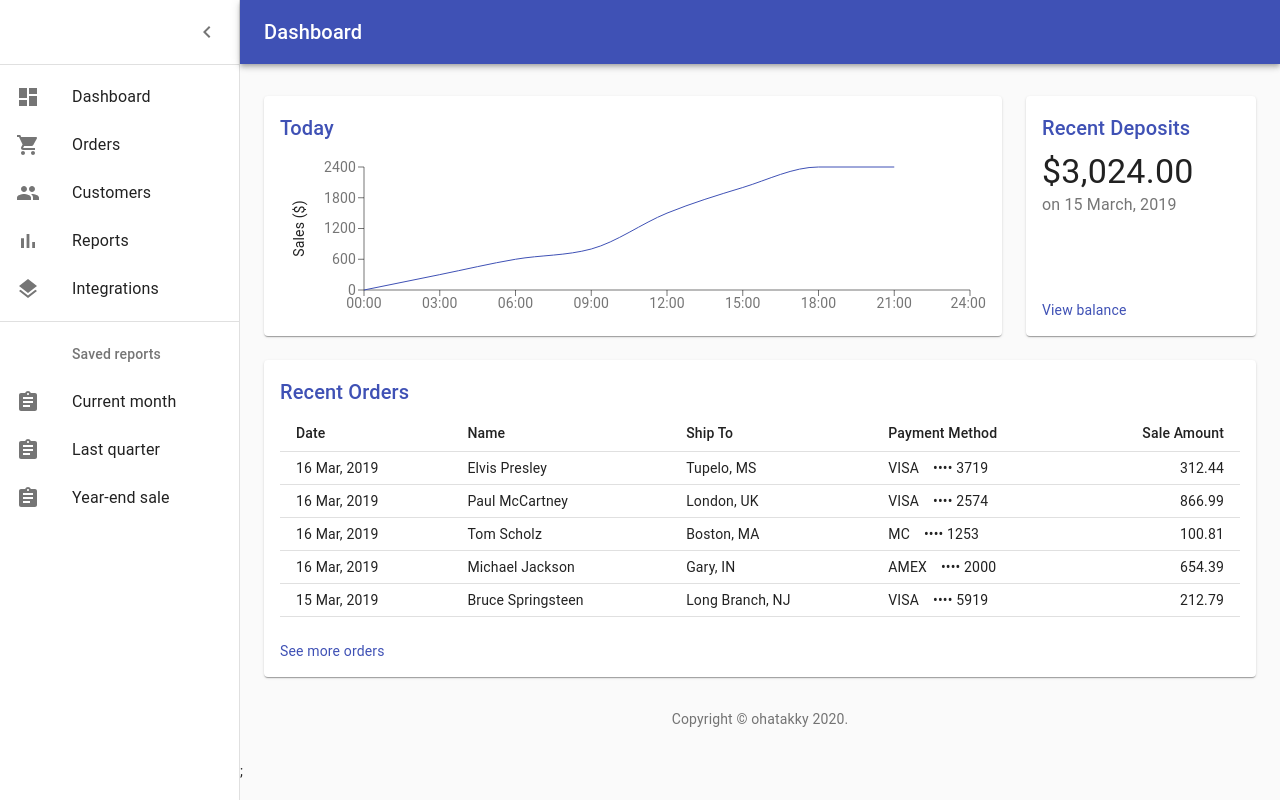
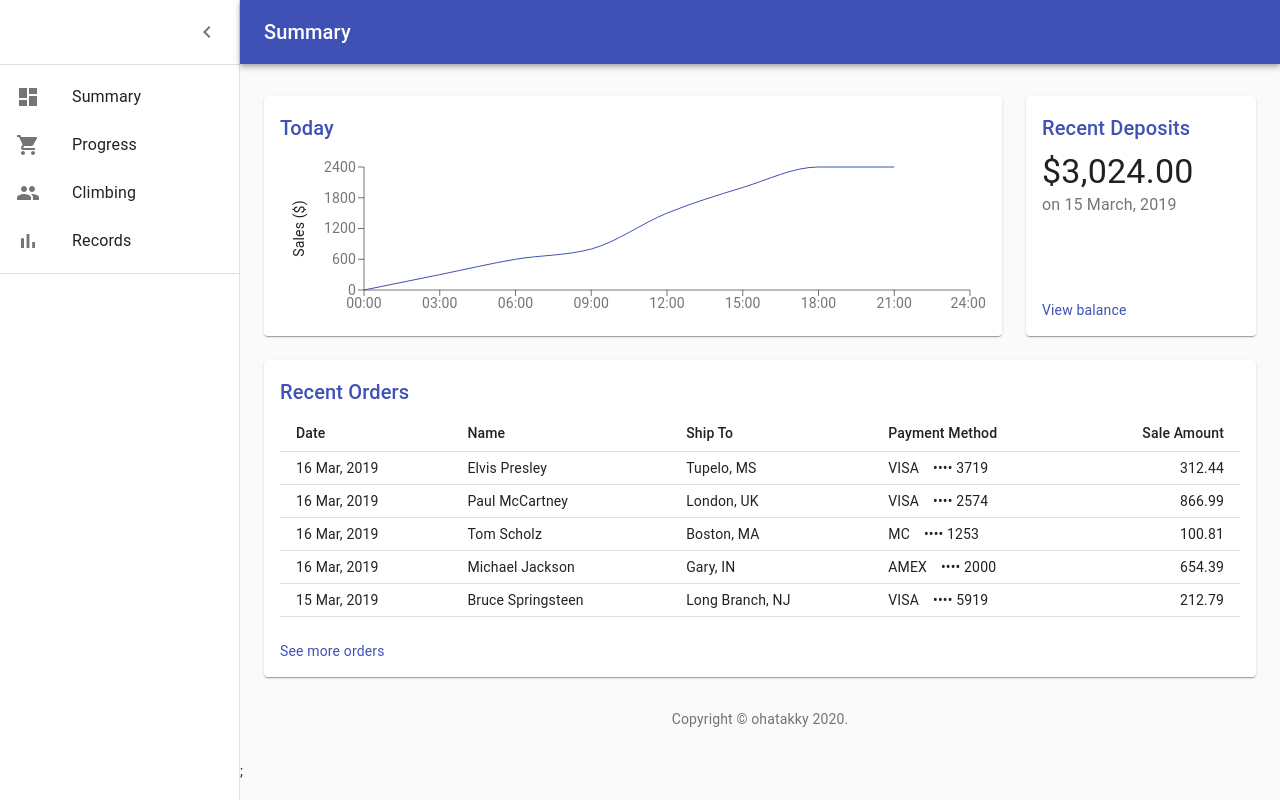
Before and after one commit to ohatakky/dashboard, a React app in the folder ui/: page / in a window 1280 px wide. Built offline with nearby package versions, Linux system fonts and the light colour scheme.

Commit message:
refactor

```diff
--- a/ui/src/App.tsx
+++ b/ui/src/App.tsx
@@ -11,8 +11,8 @@ import Divider from "@material-ui/core/Divider";
 import IconButton from "@material-ui/core/IconButton";
 import MenuIcon from "@material-ui/icons/Menu";
 import ChevronLeftIcon from "@material-ui/icons/ChevronLeft";
-import { mainListItems, secondaryListItems } from "~/components/common/List";
-import Dashboard from "~/components/pages/Dashboard";
+import { BasicList } from "~/components/common/List";
+import Summary from "~/components/pages/Summary";
 
 const drawerWidth = 240;
 
@@ -91,8 +91,10 @@ const App: FC = () => {
   const handleDrawerClose = () => {
     setOpen(false);
   };
-  return (<div className={classes.root}>
+  return (
+    <div className={classes.root}>
       <CssBaseline />
+      {/* AppBar */}
       <AppBar
         position="absolute"
         className={clsx(classes.appBar, open && classes.appBarShift)}
@@ -117,10 +119,12 @@ const App: FC = () => {
             noWrap
             className={classes.title}
           >
-          Dashboard
+            Summary
           </Typography>
         </Toolbar>
       </AppBar>
+
+      {/* Drawer */}
       <Drawer
         variant="permanent"
         classes={{
@@ -134,15 +138,19 @@ const App: FC = () => {
           </IconButton>
         </div>
         <Divider />
-      <List>{mainListItems}</List>
+        <List>
+          <BasicList />
+        </List>
         <Divider />
-      <List>{secondaryListItems}</List>
       </Drawer>
+
+      {/* Contents */}
       <main className={classes.content}>
         <div className={classes.appBarSpacer} />
-      <Dashboard />;
+        <Summary />;
       </main>
-  </div>);
+    </div>
+  );
 };
 
 export default App;
--- a/ui/src/components/common/List.tsx
+++ b/ui/src/components/common/List.tsx
@@ -1,70 +1,39 @@
-import React from "react";
+import React, { FC, Fragment } from "react";
 import ListItem from "@material-ui/core/ListItem";
 import ListItemIcon from "@material-ui/core/ListItemIcon";
 import ListItemText from "@material-ui/core/ListItemText";
-import ListSubheader from "@material-ui/core/ListSubheader";
 import DashboardIcon from "@material-ui/icons/Dashboard";
 import ShoppingCartIcon from "@material-ui/icons/ShoppingCart";
 import PeopleIcon from "@material-ui/icons/People";
 import BarChartIcon from "@material-ui/icons/BarChart";
-import LayersIcon from "@material-ui/icons/Layers";
-import AssignmentIcon from "@material-ui/icons/Assignment";
 
-export const mainListItems = (
-  <div>
+export const BasicList: FC = () => (
+  <Fragment>
     <ListItem button>
       <ListItemIcon>
         <DashboardIcon />
       </ListItemIcon>
-      <ListItemText primary="Dashboard" />
+      <ListItemText primary="Summary" />
     </ListItem>
     <ListItem button>
       <ListItemIcon>
         <ShoppingCartIcon />
       </ListItemIcon>
-      <ListItemText primary="Orders" />
+      <ListItemText primary="Progress" />
     </ListItem>
     <ListItem button>
       <ListItemIcon>
         <PeopleIcon />
       </ListItemIcon>
-      <ListItemText primary="Customers" />
+      <ListItemText primary="Climbing" />
     </ListItem>
     <ListItem button>
       <ListItemIcon>
         <BarChartIcon />
       </ListItemIcon>
-      <ListItemText primary="Reports" />
+      <ListItemText primary="Records" />
     </ListItem>
-    <ListItem button>
-      <ListItemIcon>
-        <LayersIcon />
-      </ListItemIcon>
-      <ListItemText primary="Integrations" />
-    </ListItem>
-  </div>
+  </Fragment>
 );
 
-export const secondaryListItems = (
-  <div>
-    <ListSubheader inset>Saved reports</ListSubheader>
-    <ListItem button>
-      <ListItemIcon>
-        <AssignmentIcon />
-      </ListItemIcon>
-      <ListItemText primary="Current month" />
-    </ListItem>
-    <ListItem button>
-      <ListItemIcon>
-        <AssignmentIcon />
-      </ListItemIcon>
-      <ListItemText primary="Last quarter" />
-    </ListItem>
-    <ListItem button>
-      <ListItemIcon>
-        <AssignmentIcon />
-      </ListItemIcon>
-      <ListItemText primary="Year-end sale" />
-    </ListItem>
-  </div>
-);
+// export const AdvancedList: FC = () => {};
--- a/ui/src/components/pages/Dashboard/index.tsx
+++ b/ui/src/components/pages/Summary/index.tsx
@@ -26,7 +26,7 @@ const useStyles = makeStyles((theme) => ({
   },
 }));
 
-const Dashboard: FC = () => {
+const Summary: FC = () => {
   const classes = useStyles();
   const fixedHeightPaper = clsx(classes.paper, classes.fixedHeight);
   return (
@@ -55,4 +55,4 @@ const Dashboard: FC = () => {
   );
 };
 
-export default Dashboard;
+export default Summary;
```
Also changed, not shown: ui/src/components/pages/Analytics/index.tsx (deleted), ui/src/components/pages/Summary/Chart/index.tsx (renamed from ui/src/components/pages/Dashboard/Chart/index.tsx), ui/src/components/pages/Summary/Deposit/index.tsx (renamed from ui/src/components/pages/Dashboard/Deposit/index.tsx), ui/src/components/pages/Summary/Order/index.tsx (renamed from ui/src/components/pages/Dashboard/Order/index.tsx). Lines whose indentation alone changed are shown as unchanged.
